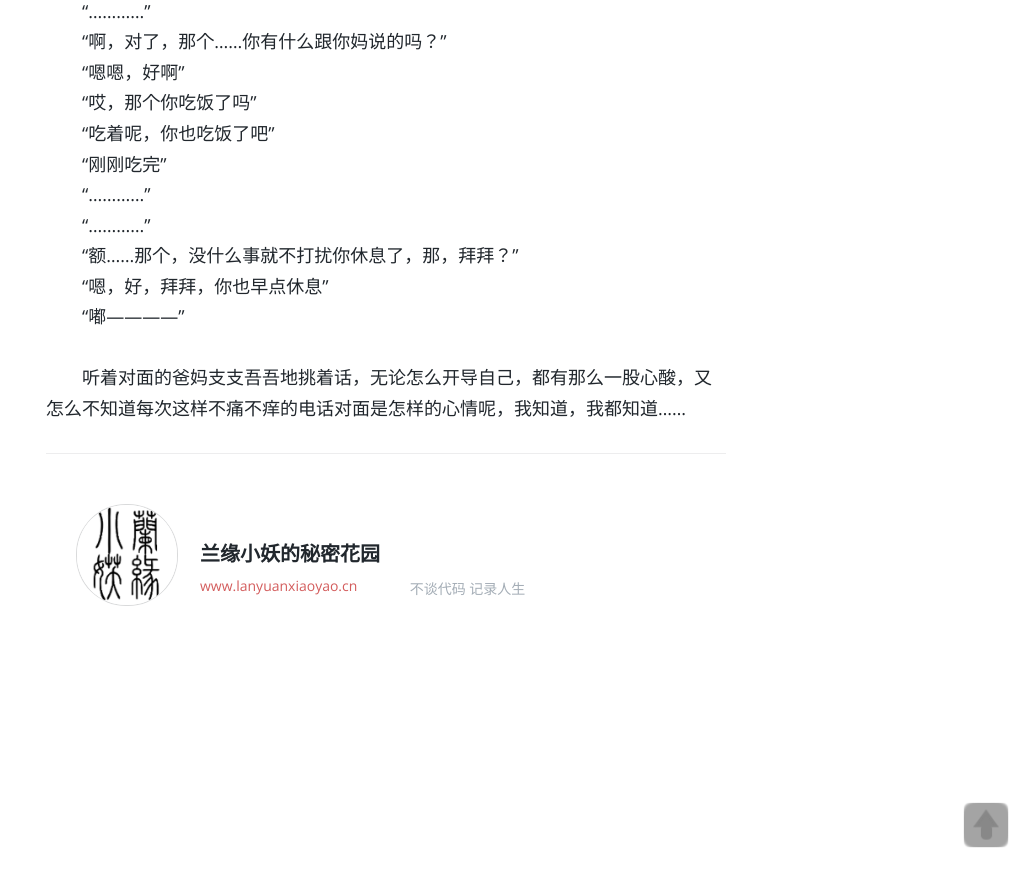
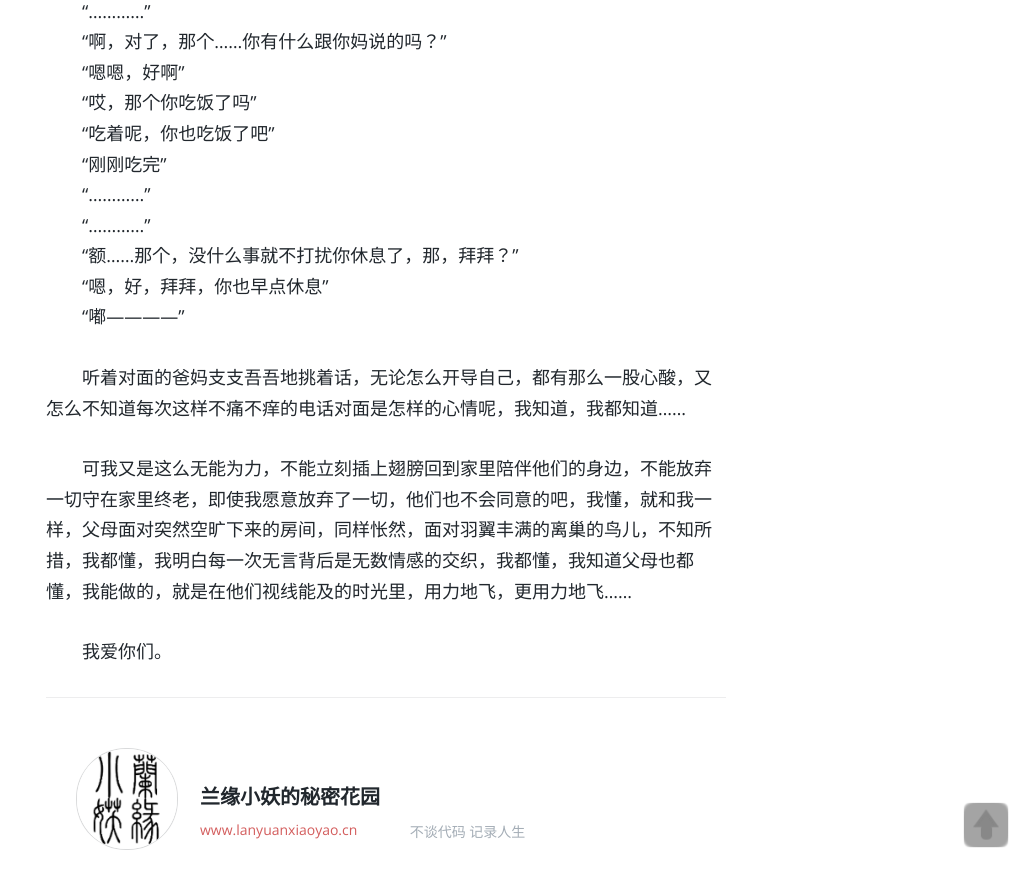
Before and after one commit to lanyuanxiaoyao/lanyuanxiaoyao.github.io, a Jekyll site: the page built from _posts/2016-03-01-phone-from-my-mom.markdown, in a window 1280 px wide and 900 px high, scrolled down 1115 px. Shown: the top 889 px of the window, without its empty margins (254-1280 px from the left). Built offline with Jekyll 4.4.1, drawn with Linux system fonts in a browser that asks for light colours; comment, search, counter and statistics services are not loaded.

```diff
--- a/_posts/2016-03-01-phone-from-my-mom.markdown
+++ b/_posts/2016-03-01-phone-from-my-mom.markdown
@@ -29,3 +29,7 @@ tag: 生活
 　　“嘟————”<br>
 
 　　听着对面的爸妈支支吾吾地挑着话，无论怎么开导自己，都有那么一股心酸，又怎么不知道每次这样不痛不痒的电话对面是怎样的心情呢，我知道，我都知道……
+
+　　可我又是这么无能为力，不能立刻插上翅膀回到家里陪伴他们的身边，不能放弃一切守在家里终老，即使我愿意放弃了一切，他们也不会同意的吧，我懂，就和我一样，父母面对突然空旷下来的房间，同样怅然，面对羽翼丰满的离巢的鸟儿，不知所措，我都懂，我明白每一次无言背后是无数情感的交织，我都懂，我知道父母也都懂，我能做的，就是在他们视线能及的时光里，用力地飞，更用力地飞……
+
+　　我爱你们。
```
